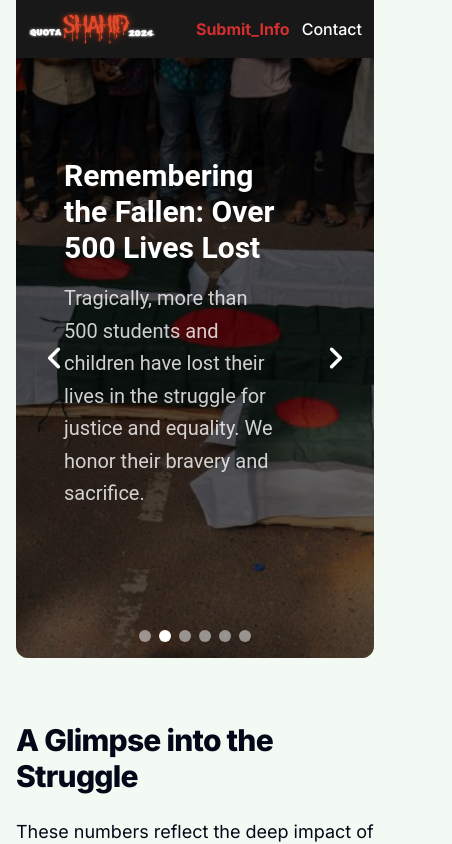
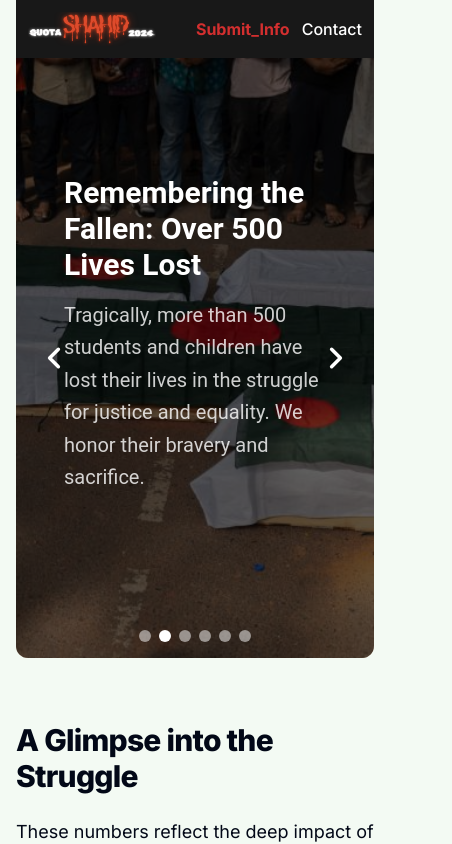
Before and after one commit to Hamid-ul-Islam/quotashahid2024, a Next.js app: page / in a window 390 px wide. Shown: the top 844 px of the page, 452 px wide, since content can reach past the window. Built offline with nearby package versions, Linux system fonts and the light colour scheme; grey boxes are pictures that could not be loaded.

Commit message:
image fix

```diff
--- a/components/carousel.jsx
+++ b/components/carousel.jsx
@@ -1,5 +1,6 @@
 'use client';
 import { Carousel, Typography } from '@material-tailwind/react';
+import Image from 'next/image';
 
 const carouselData = [
   {
@@ -42,14 +43,16 @@ export default function CarouselWithContent() {
           key={index}
           className="relative h-full rounded-b-xl overflow-hidden w-full"
         >
-          <img
-            src={item.image}
+          <Image
+            src={`/${item.image}`}
             alt={item.headline}
             className="h-[600px] w-full object-cover"
+            width={1200}
+            height={600}
           />
 
           <div className="absolute inset-0 grid h-full w-full items-center bg-black/60">
-            <div className="w-3/4 pl-12 md:w-3/4 md:pl-20 lg:pl-32">
+            <div className="w-full pl-12 pr-11 text-left md:w-3/4 md:pl-20 lg:pl-32">
               <Typography
                 variant="h1"
                 color="white"
--- a/components/test-shohid.tsx
+++ b/components/test-shohid.tsx
@@ -1,5 +1,6 @@
 'use client';
 import { shohidDB as allData } from '@/lib/data';
+import Image from 'next/image';
 import { useEffect, useRef, useState } from 'react';
 import Heading from './typography/heading';
 import Paragraph from './typography/paragraph';
@@ -49,7 +50,7 @@ const InfiniteScroll: React.FC = () => {
 
   useEffect(() => {
     const lowercasedQuery = searchQuery.toLowerCase();
-    const filtered = data.filter(
+    const filtered = allData.filter(
       (item) =>
         item.name.toLowerCase().includes(lowercasedQuery) ||
         item.institution.toLowerCase().includes(lowercasedQuery),
@@ -139,7 +140,13 @@ const InfiniteScroll: React.FC = () => {
         {filteredData.map((shohid, index) => (
           <div key={index} className="rounded-xl p-3 bg-gray-50 border">
             <div className="relative">
-              <img src={shohid?.imageUrl} alt={shohid?.name} />
+              <Image
+                width={200}
+                height={200}
+                src={shohid?.imageUrl}
+                alt={shohid?.name}
+                loading="lazy"
+              />
               <span className="absolute top-0 right-0 px-3 py-1 bg-red-900 text-white">
                 {index + 1}
               </span>
@@ -154,7 +161,7 @@ const InfiniteScroll: React.FC = () => {
             </div>
           </div>
         ))}
-        <div className="w-full p-10" ref={lastElementRef}>
+        <div className="w-full p-10">
           {loading && (
             <span className="text-red-900 font-bold text-2xl">
               Loading more data...
--- a/next.config.mjs
+++ b/next.config.mjs
@@ -1,6 +1,15 @@
 /** @type {import('next').NextConfig} */
 const nextConfig = {
-  output: 'export',
+  images: {
+    remotePatterns: [
+      {
+        protocol: 'https',
+        hostname: 'shohid.info',
+        port: '',
+        pathname: '/shohid/**',
+      },
+    ],
+  },
 };
 
 export default nextConfig;
```
